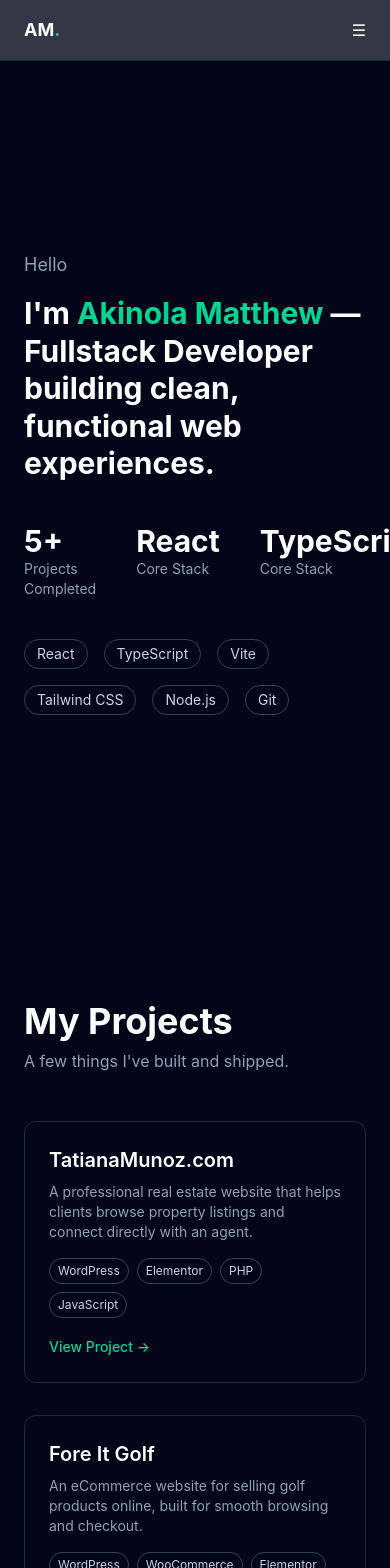
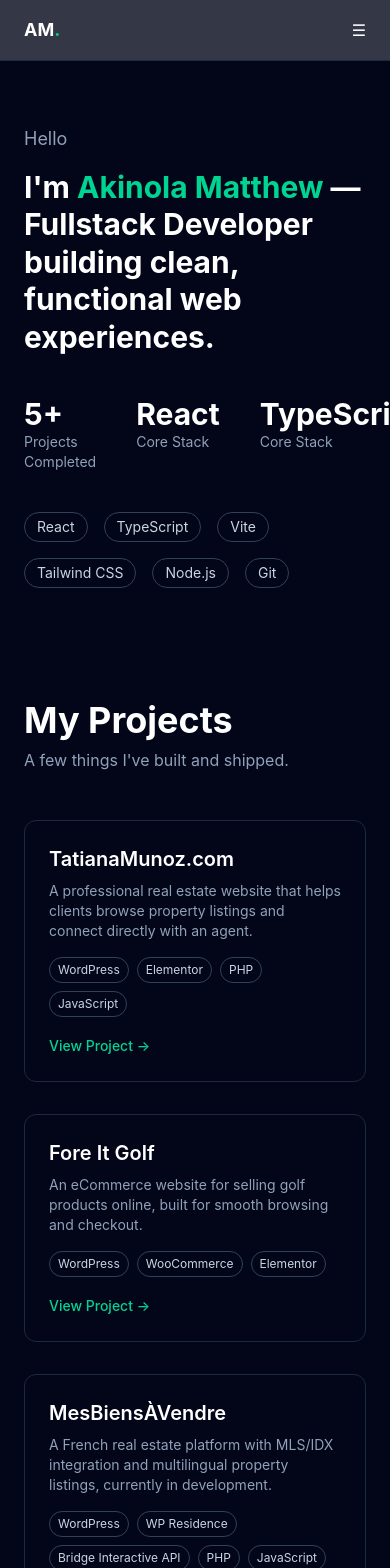
Before and after one commit to AkinolaMatthews/MattAK-app, a React (Vite) app: page / in a window 390 px wide. Shown: the top 1568 px of the page. Built offline with nearby package versions, Linux system fonts and the light colour scheme.

Commit message:
Improve mobile responsiveness - reduce section padding and hero height

```diff
--- a/src/components/About.tsx
+++ b/src/components/About.tsx
@@ -1,6 +1,6 @@
 function About() {
   return (
-    <section id="about" className="bg-slate-950 text-white px-6 md:px-20 py-24">
+    <section id="about" className="bg-slate-950 text-white px-6 md:px-20 py-12 md:py-24">
       <div className="grid md:grid-cols-2 gap-12 items-center">
         <div>
           <p className="text-emerald-400 text-sm font-medium mb-2">
--- a/src/components/Contact.tsx
+++ b/src/components/Contact.tsx
@@ -6,10 +6,13 @@ const instagram = "https://www.instagram.com/akinolamatthews"
 
 function Contact() {
   return (
-    <section id="contact" className="bg-slate-950 text-white px-6 md:px-20 py-24 border-t border-slate-800">
+    <section
+      id="contact"
+      className="bg-slate-950 text-white px-6 md:px-20 py-12 md:py-24 border-t border-slate-800"
+    >
       <div className="text-center max-w-2xl mx-auto">
         <p className="text-emerald-400 text-sm font-medium mb-2">
-          // Feel free to reach out for collaborations or inquiries
+          Feel free to reach out for collaborations or inquiries
         </p>
         <h2 className="text-4xl font-bold mb-6">Let's Work Together</h2>
         <p className="text-slate-400 mb-10">
--- a/src/components/Hero.tsx
+++ b/src/components/Hero.tsx
@@ -1,6 +1,6 @@
 function Hero() {
   return (
-    <section className="min-h-screen bg-slate-950 text-white flex flex-col justify-center px-6 md:px-20">
+    <section id="home" className="min-h-[70vh] md:min-h-screen bg-slate-950 text-white flex flex-col justify-center px-6 md:px-20 py-10 md:py-16">
       <p className="text-slate-400 text-lg mb-4">Hello</p>
 
       <h1 className="text-3xl md:text-6xl font-bold leading-tight max-w-4xl">
@@ -34,7 +34,7 @@ function Hero() {
           </span>
         ))}
       </div>
-    </section>
+</section>
   )
 }
 
--- a/src/components/Projects.tsx
+++ b/src/components/Projects.tsx
@@ -33,7 +33,10 @@ const projects: Project[] = [
 
 function Projects() {
   return (
-    <section id="projects" className="bg-slate-950 text-white px-6 md:px-20 py-24">
+    <section
+      id="projects"
+      className="bg-slate-950 text-white px-6 md:px-20 py-12 md:py-24"
+    >
       <h2 className="text-4xl font-bold mb-2">My Projects</h2>
       <p className="text-slate-400 mb-12">
         A few things I've built and shipped.
```
Lines whose indentation alone changed are shown as unchanged.
